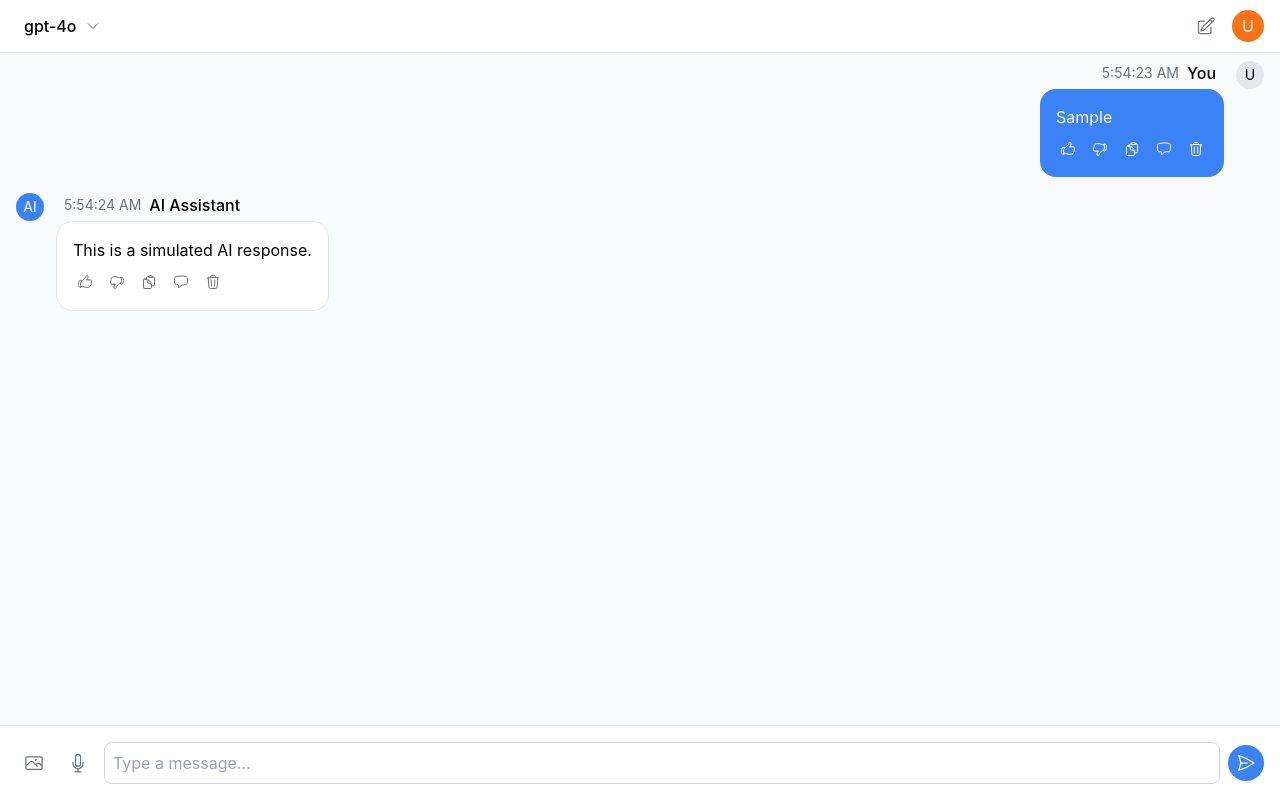
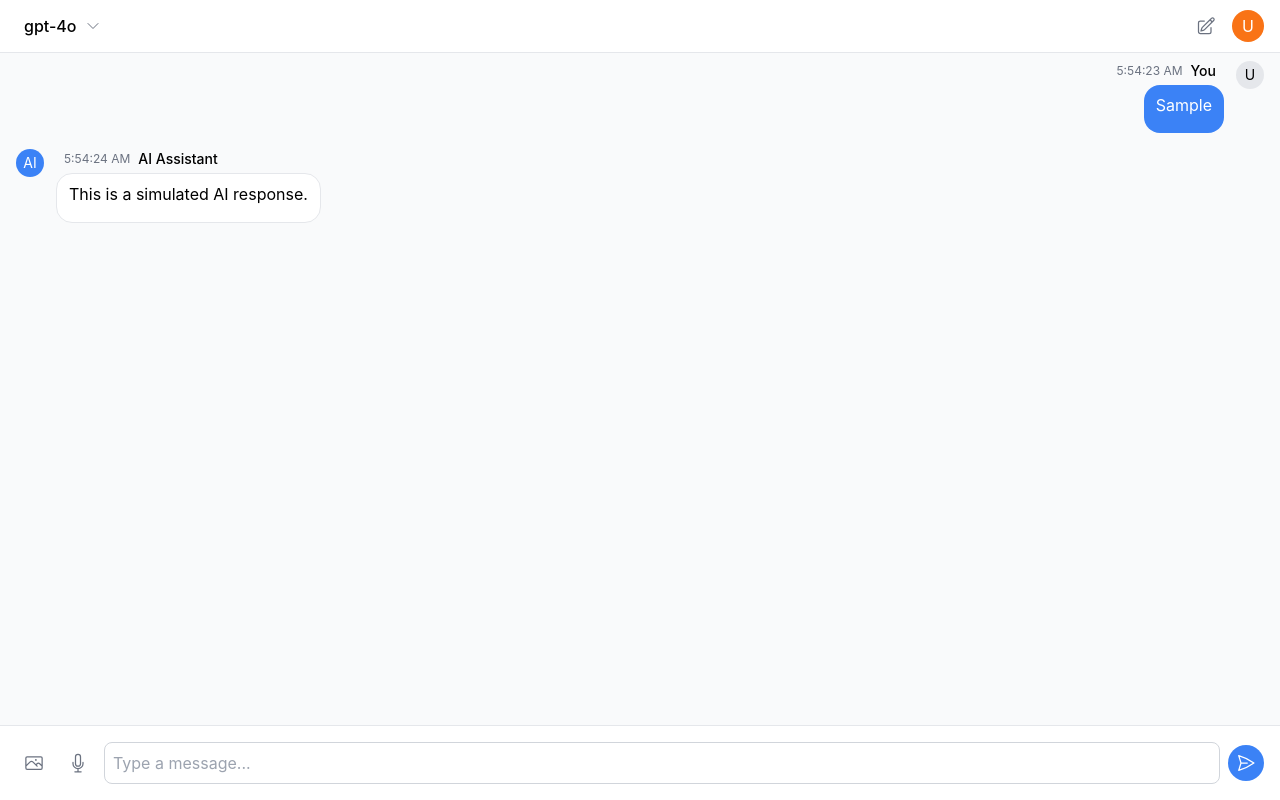
Before and after one commit to kuangquanshuisn/chatto, a Vue app in the folder frontend/: page /chat in a window 1280 px wide. Both pictures are taken after typing "Sample" into the empty fields and a click on the button 1246 px from the left and 763 px from the top of the page. Built offline with nearby package versions, Linux system fonts and the light colour scheme.

Commit message:
缩小聊天文字，隐藏按钮图标

```diff
--- a/frontend/src/components/MessageBubble.vue
+++ b/frontend/src/components/MessageBubble.vue
@@ -1,16 +1,16 @@
 <template>
-    <div :class="`flex flex-col ${isAI ? 'items-start' : 'items-end'} max-w-[80%]`">
+    <div :class="`flex flex-col ${isAI ? 'items-start' : 'items-end'} max-w-[95%]`">
       <div class="flex items-center gap-2 mb-1 px-2">
-        <span class="text-sm text-gray-500">{{ timestamp }}</span>
-        <span class="font-medium">{{ isAI ? 'AI Assistant' : 'You' }}</span>
+        <span class="text-xs text-gray-500">{{ timestamp }}</span>
+        <span class="text-sm font-medium">{{ isAI ? 'AI Assistant' : 'You' }}</span>
       </div>
       <div
-        :class="`rounded-2xl p-4 ${
+        :class="`rounded-2xl px-3 py-2 ${
           isAI ? 'bg-white border border-gray-200' : 'bg-blue-500 text-white'
         }`"
       >
-        <p class="mb-2">{{ content }}</p>
-        <div :class="`flex gap-2 ${isAI ? 'justify-start' : 'justify-end'}`">
+        <p class="text-base mb-2">{{ content }}</p>
+        <div :class="`flex gap-1 ${isAI ? 'justify-start' : 'justify-end'}`" style="display: none;">
           <button :class="`p-1 rounded hover:bg-${isAI ? 'gray-100' : 'blue-600'}`">
             <HandThumbUpIcon :class="`w-4 h-4 ${isAI ? 'text-gray-500' : 'text-white'}`" />
           </button>
```
